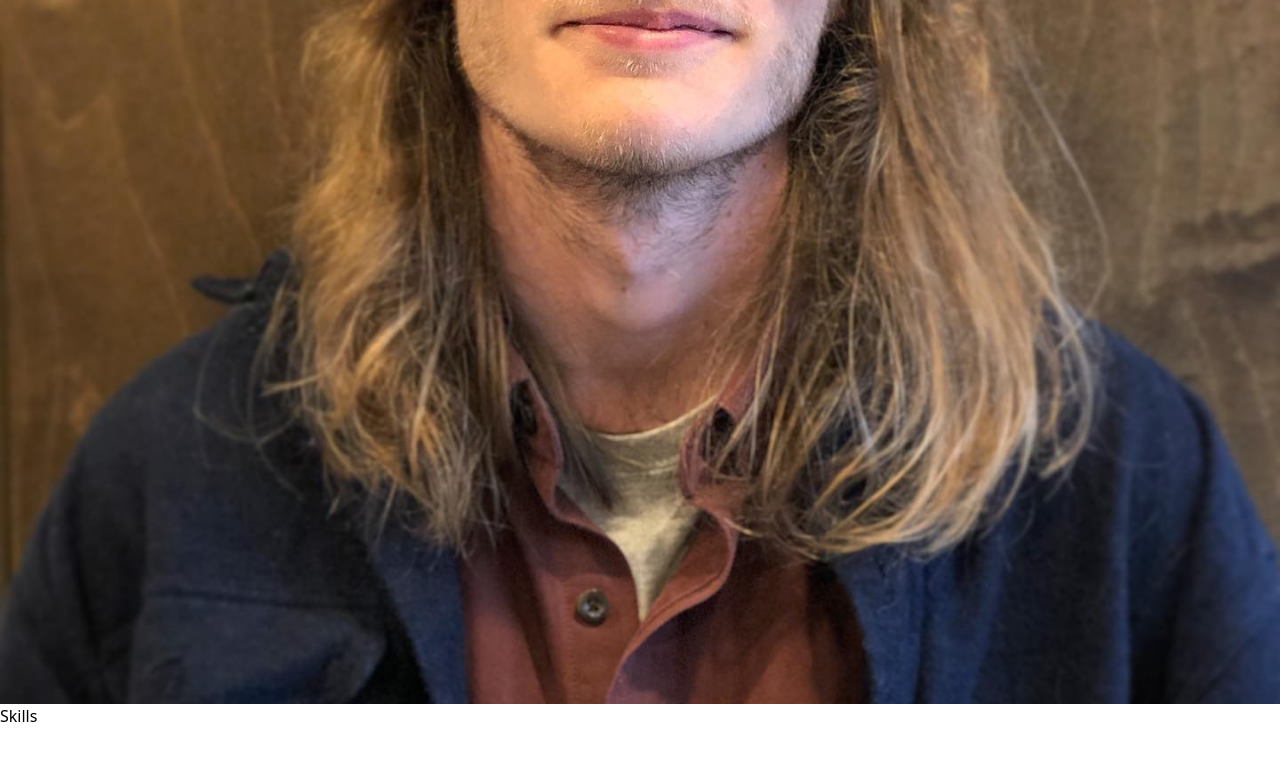
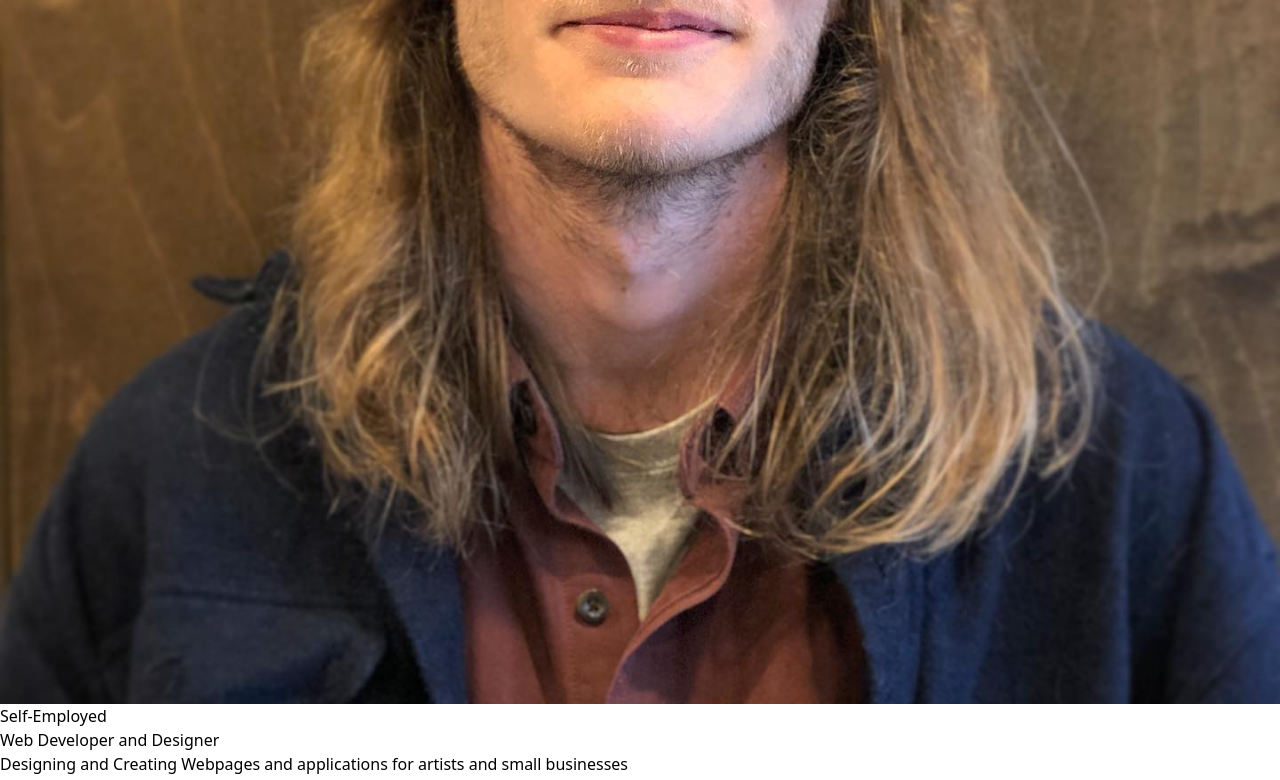
Before and after one commit to johnobriendev/devPortfolio, a React (Vite) app: page / in a window 1280 px wide. Shown: the part 2000-2780 px from the top of the page. Before the commit the page ends 2728 px from the top, so only its background shows below. Built offline with nearby package versions, Linux system fonts and the light colour scheme.

Commit message:
add experience section

```diff
--- a/src/components/AboutMe.jsx
+++ b/src/components/AboutMe.jsx
@@ -1,6 +1,6 @@
 function AboutMe() {
     return(
-        <div className="flex flex-col md:grid md:grid-cols-2 md:col-span-3">
+        <div className="flex flex-col md:grid md:grid-cols-2 ">
             <div className="flex flex-col gap-3 ">
                 <div className="flex items-center">
                     <h1 className="font-bold text-4xl sm:text-6xl">John O'Brien</h1>
--- a/src/components/Experience.jsx
+++ b/src/components/Experience.jsx
@@ -1,6 +1,35 @@
 function Experience() {
+    const experiences = [
+        {
+            company: 'Self-Employed',
+            position: 'Web Developer and Designer',
+            desciption: 'Designing and Creating Webpages and applications for artists and small businesses'
+        }
+        ,{
+            company: 'Cobrizo Geología Ambiental',
+            position: 'Internation Sales Consultant',
+            desciption: 'Directed communications and management of English-speaking clients. Duties include language assistance during video conferences, simultaneous interpretation, and document review and translation to aid the interactions between the company and Non-Spanish-speaking clients and collaborators.'
+        },
+        {
+            company: 'Sunburst School of Music',
+            position: 'Program Director | Teacher',
+            desciption: 'Taught private and group classes and helped develop and organize group band programs and summer camps. I also maintained records of our inventory and did maintenance and repair to all the musical instruments.'
+        }
+    ]
+
     return(
-        <div>Experience</div>
+        <div className="grid grid-cols-1 md:grid-cols-3 gap-2">
+            {experiences.map((experience, index) => {
+                return(
+                    <div className="flex flex-col gap-1">
+                        <h1 className="text-lg font-bold uppercase">{experience.company}</h1>
+                        <h2 className="text-sm pb-2">{experience.position}</h2>
+                        <p className="text-slate-500">{experience.desciption}</p>
+                    </div>
+
+                )
+            })}
+        </div>
     )
 }
 
--- a/src/components/Main.jsx
+++ b/src/components/Main.jsx
@@ -5,8 +5,11 @@ import Skills from "./Skills"
 function Main() {
     return(
         <div className="p-4 flex flex-col md:grid md:grid-cols-4">
-            <AboutMe/>
-            {/* <Experience/> */}
+           <div className="md:col-span-3 flex flex-col gap-4">
+                <AboutMe/>
+                <Experience/>
+           </div>
+
             <Skills/>
         </div>
     )
```
